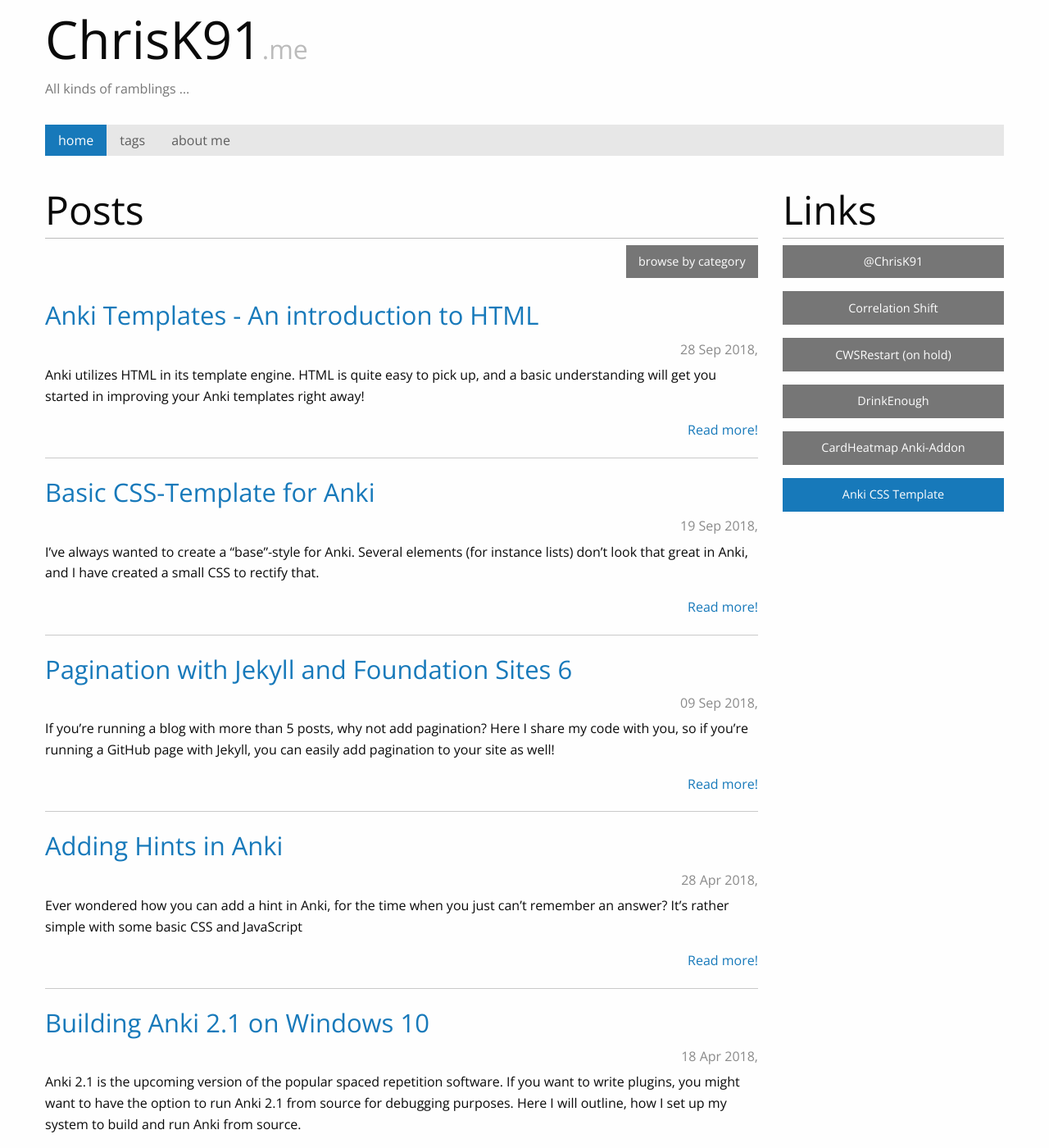
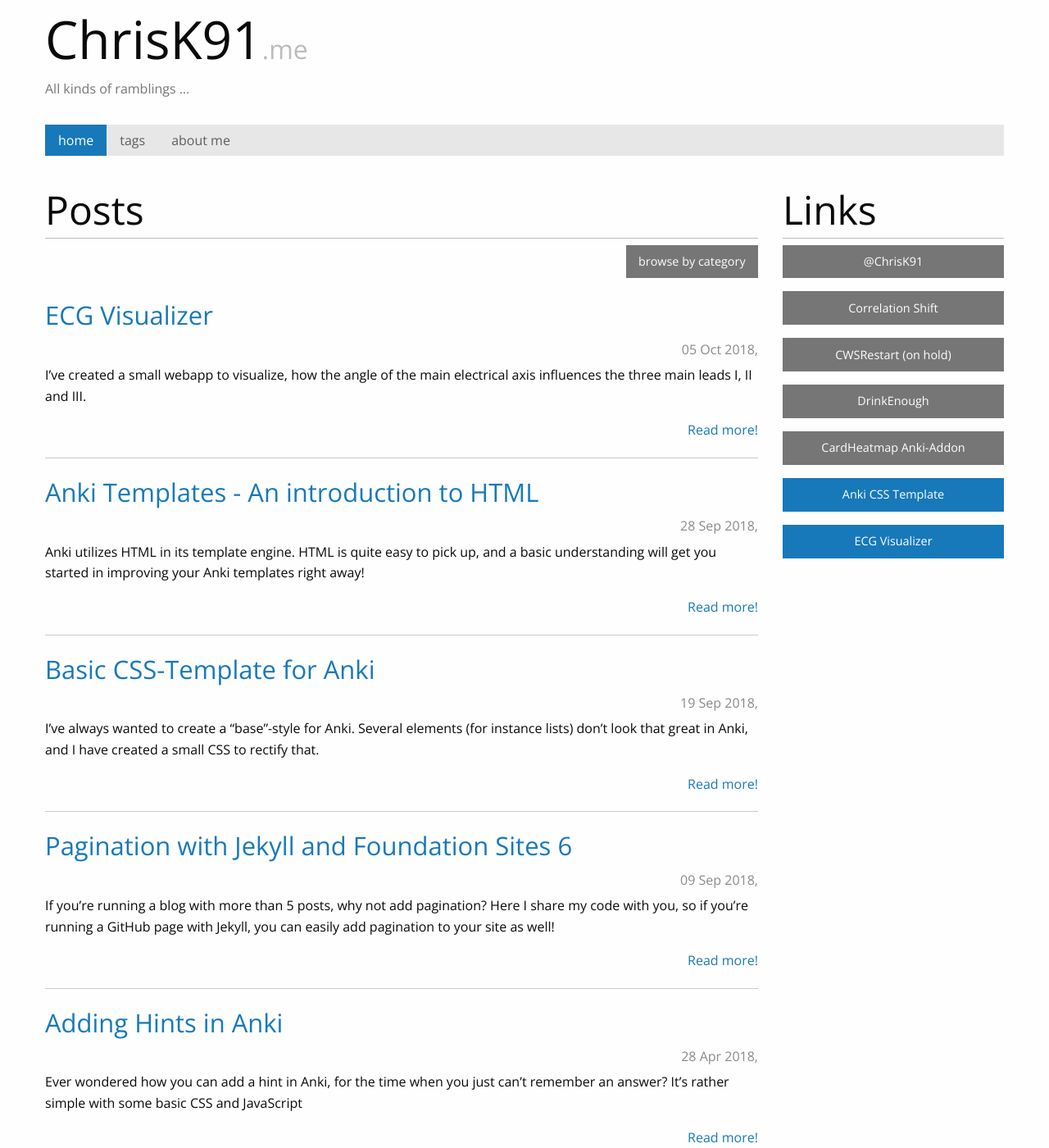
Before and after one commit to ChrisK91/chrisk91.github.io, a Jekyll site: the page built from index.html, in a window 1280 px wide and 1400 px high. Shown: the whole window at 82% size. Built offline with Jekyll 4.4.1, drawn with Linux system fonts in a browser that asks for light colours; the list of posts is cut into pages by our own code; comment, search, counter and statistics services are not loaded.

Commit message:
New Post ECG Visualizer

```diff
--- /dev/null
+++ b/_posts/2018-10-05-ECG-Visualizer.md
@@ -0,0 +1,24 @@
+---
+layout: post
+title: ECG Visualizer
+blurb: I've created a small webapp to visualize, how the angle of the main electrical axis influences the three main leads I, II and III.
+tags: [Tools]
+keywords: anki templates, anki html intro, anki how to html
+comments: true
+permalink: /tools/ekg-app.html
+---
+
+<div class="grid-x align-center text-center">
+    <div class="cell large-8">
+        <div class="card">
+            <img src="/images/ecg_visualizer/screenshot.png">
+            <div class="sub card-section">The app located at <a href="https://chrisk91.me/ekgApp/">chrisk91.me/ekgApp/</a></div>
+        </div>
+    </div>
+</div>
+
+When it comes to interpreting ECGs, I've always been a visual person. I tend to reconstruct the three leads and the main electrical vector in my head. Using Angular (actually my first Angular app), I've created a small tool to draw the main electrical axis. From this axis, the corresponding "heights" of the leads are calculated. It was actually quite fun to dive back into geometry and figure out all the formulas, producing the crossing points of all the lines.
+
+Feel free to check out the app at <a href="https://ekg.chrisk91.me">ekg.chrisk91.me</a>.
+
+The app supports english and german localization. Source code is located at [https://github.com/ChrisK91/ekgapp](https://github.com/ChrisK91/ekgapp){:target="_blank"}.
--- a/index.html
+++ b/index.html
@@ -35,6 +35,7 @@
       <a href="http://www.windowsphone.com/s?appid=0cffd571-0009-4816-a6be-67757f3be7c9" class="button expanded secondary">DrinkEnough</a>
       <a href="https://ankiweb.net/shared/info/181219369" class="button expanded secondary">CardHeatmap Anki-Addon</a>
       <a href="{% post_url 2018-09-19-Basic-CSS-Template-for-Anki %}" class="button expanded primary">Anki CSS Template</a>
+      <a href="https://chrisk91.me/ekgApp/" class="button expanded primary">ECG Visualizer</a>
     </div>
   </div>
 </div>
```
Also changed, not shown: images/ecg_visualizer/screenshot.png (added).
